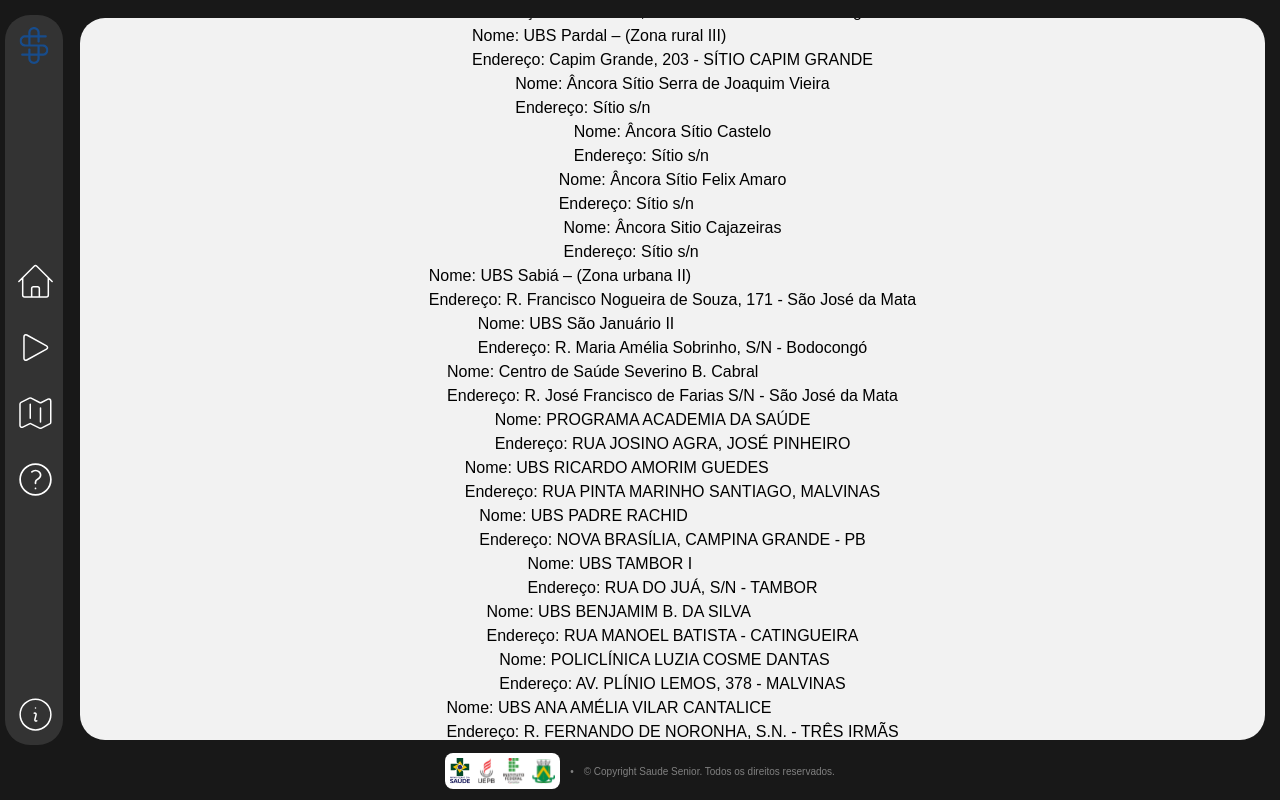
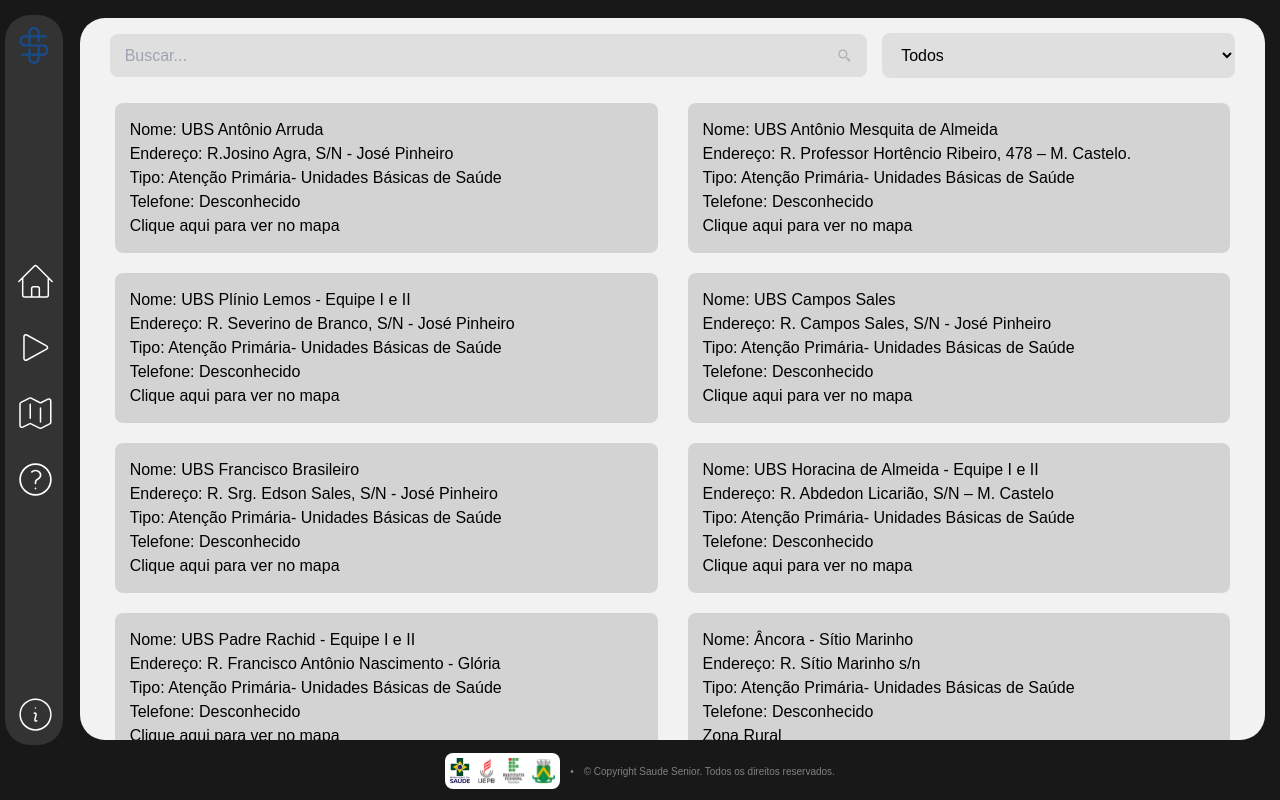
Before and after one commit to AryelSouza/Saude_Senior, a Next.js app in the folder web/: page /maps in a window 1280 px wide. Built offline with nearby package versions, Linux system fonts and the light colour scheme.

Commit message:
maps finalizado

```diff
--- a/web/src/pages/maps.js
+++ b/web/src/pages/maps.js
@@ -1,36 +1,78 @@
-import styles from '@/styles/Capacitacao.module.css'
+import styles from '@/styles/Maps.module.css'
 import { useRouter } from 'next/router'
 import Background from '@/components/background'
 import HeadPadrao from '@/components/headPadrao'
-import BarraPesquisa from '@/components/barraPesquisa'
+import stylesSearch from '@/styles/barraPesquisa.module.css'
 import data from "@/json-saudesenior.json"
-import { useEffect } from 'react'
+import {BiSearchAlt2} from "react-icons/bi"
+import { useState } from 'react'
 
 
-export default function Home() {
-
+export default function Maps() {
+  const [filter ,setFilter] = useState("");
+  const [search,  setSearch] = useState("")
   const router = useRouter();
   const styleBg = {
     backgroundImage: `url("/big.png")`,
     /* outras propriedades de estilo */
   };
 
-
-
   return (
     <>
-      <HeadPadrao>Home</HeadPadrao>
+      <HeadPadrao>Maps</HeadPadrao>
       <Background>
         <div className={styles.all}>
-            <BarraPesquisa/>
+          <div className={styles.search}>
+            <div className={stylesSearch.ReportPesquisa}>
+                <input onChange={(e)=>setSearch(e.target.value)} type="text" className={stylesSearch.ReportBusca} placeholder="Buscar..."/>
+                <BiSearchAlt2 color='#00000035' className={stylesSearch.icon}/>
+            </div>
+            <div className={stylesSearch.filter}>
+              <select onChange={(e)=>setFilter(e.target.value)} className={stylesSearch.select}>
+                <option value={""}>Todos</option>
+                {
+                  [...new Set(data.map(objeto => objeto.tipo))].map(
+                    tipo => <option value={tipo}>{tipo}</option>
+                  )
+                }
+              </select>
+            </div>
+          </div>
+          <div className={styles.elements}>
             {
-              data.map((element)=>
-                <div key={element.nome}>
-                  <p>Nome: {element.nome}</p>
-                  Endereço: {element.endereco}
+              data
+              .filter((e) => {
+                if(search.length > 3){
+                  return (
+                    (e.tipo).toLowerCase().includes(search.toLowerCase())
+                    || (e.nome).toLowerCase().includes(search.toLowerCase())
+                    || (e.endereco).toLowerCase().includes(search.toLowerCase())
+                    || (e.telefone).includes(search)
+                  )
+                }else{
+                  return e
+                }
+              })
+              .filter((e) => (e.tipo).includes(filter))
+              .map((element, index)=>
+                <div className={styles.element} key={index}>
+                  Nome: {element.nome}<br/>
+                  Endereço: {element.endereco}<br/>
+                  Tipo: {element.tipo}<br/>
+                  Telefone: {element.telefone == "null" ? "Desconhecido" : element.telefone}<br/>
+                  <a href={element.maps != "zona rural" && element.maps != "---" ? element.maps : ""} target='_blank'>
+                    {
+                      element.maps == "zona rural"
+                      ?  "Zona Rural"
+                      :  element.maps == "---"
+                      ?  "Local não encontrado no mapa"
+                      :  "Clique aqui para ver no mapa"
+                    }
+                  </a>
                 </div>
               )
             }
+          </div>
         </div>
       </Background>
     </>
--- /dev/null
+++ b/web/src/styles/Maps.module.css
@@ -0,0 +1,37 @@
+.all {
+    display: flex;
+    flex-direction: column;
+    align-items: center;
+    height: 100%;
+    width: 95%;
+    overflow-y: scroll;
+    overflow-x: hidden;
+  }
+  .search{
+    width: 100%;
+    display: flex;
+    justify-content: center;
+    align-items: center;
+    gap: 15px;
+    z-index: 999;
+  }
+
+  .elements{
+    display: flex;
+    flex-wrap: wrap;
+    justify-content: space-between;
+    gap: 10px;
+    width: 100%;
+    margin-top: 20px;
+    margin-bottom: 20px;
+    z-index: 1;
+  }
+
+  .element{
+    width: calc(50% - 20px); /* Cada item ocupa metade da largura, subtraindo a margem */
+    margin: 5px; /* Margem entre os elementos */
+    background-color: #00000020;
+    padding: 15px;
+    border-radius: 8px;
+    z-index: 1;
+  }
--- a/web/src/styles/barraPesquisa.module.css
+++ b/web/src/styles/barraPesquisa.module.css
@@ -1,3 +1,13 @@
+
+.select{
+  margin-top: 15px;
+  background: rgba(0, 0, 0, 0.08);
+  width: 100%;
+  border-radius: 8px;
+  height: 45px;
+  padding: 5px 15px;
+}
+
 .ReportPesquisa{
     display: flex;
     flex-direction: row;
```
